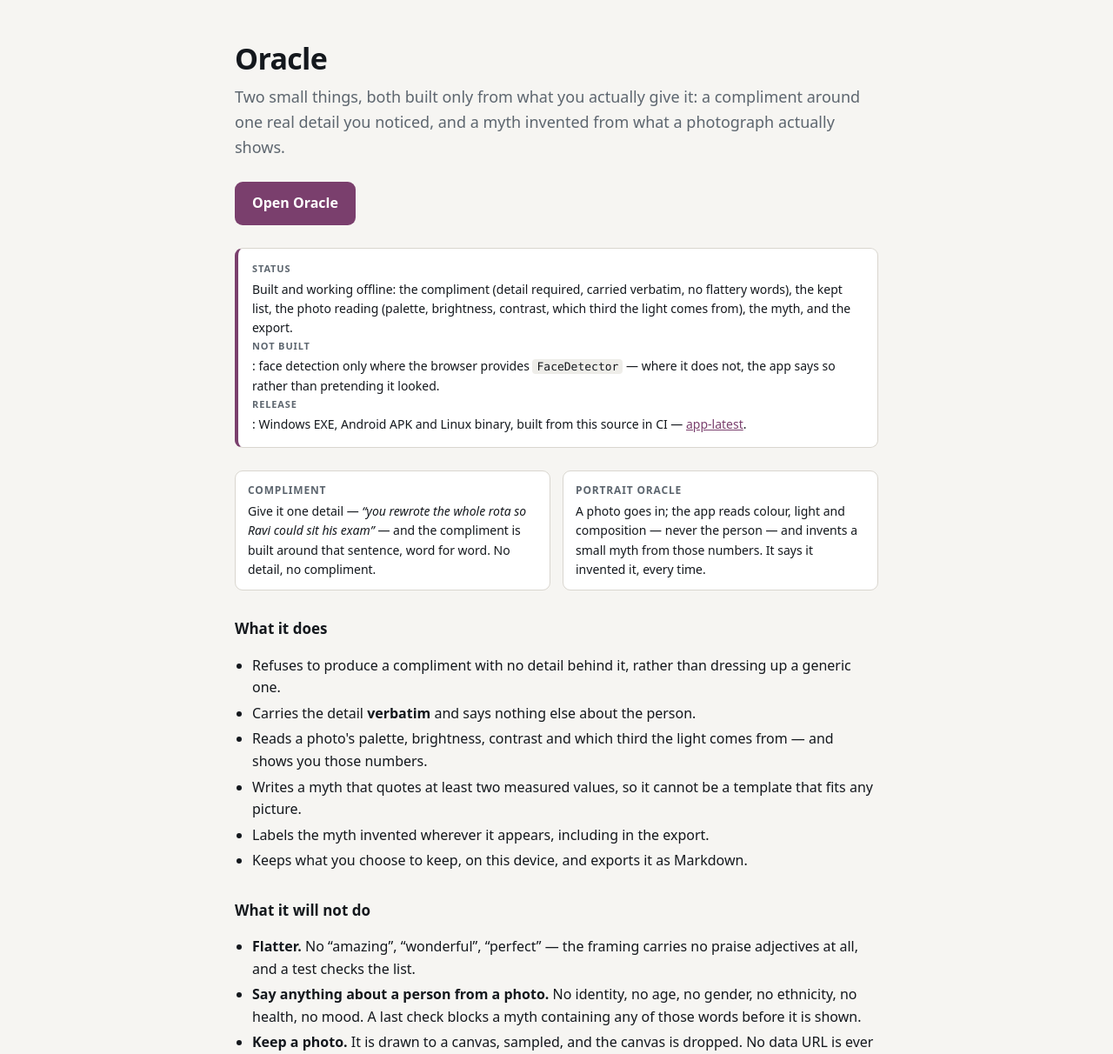
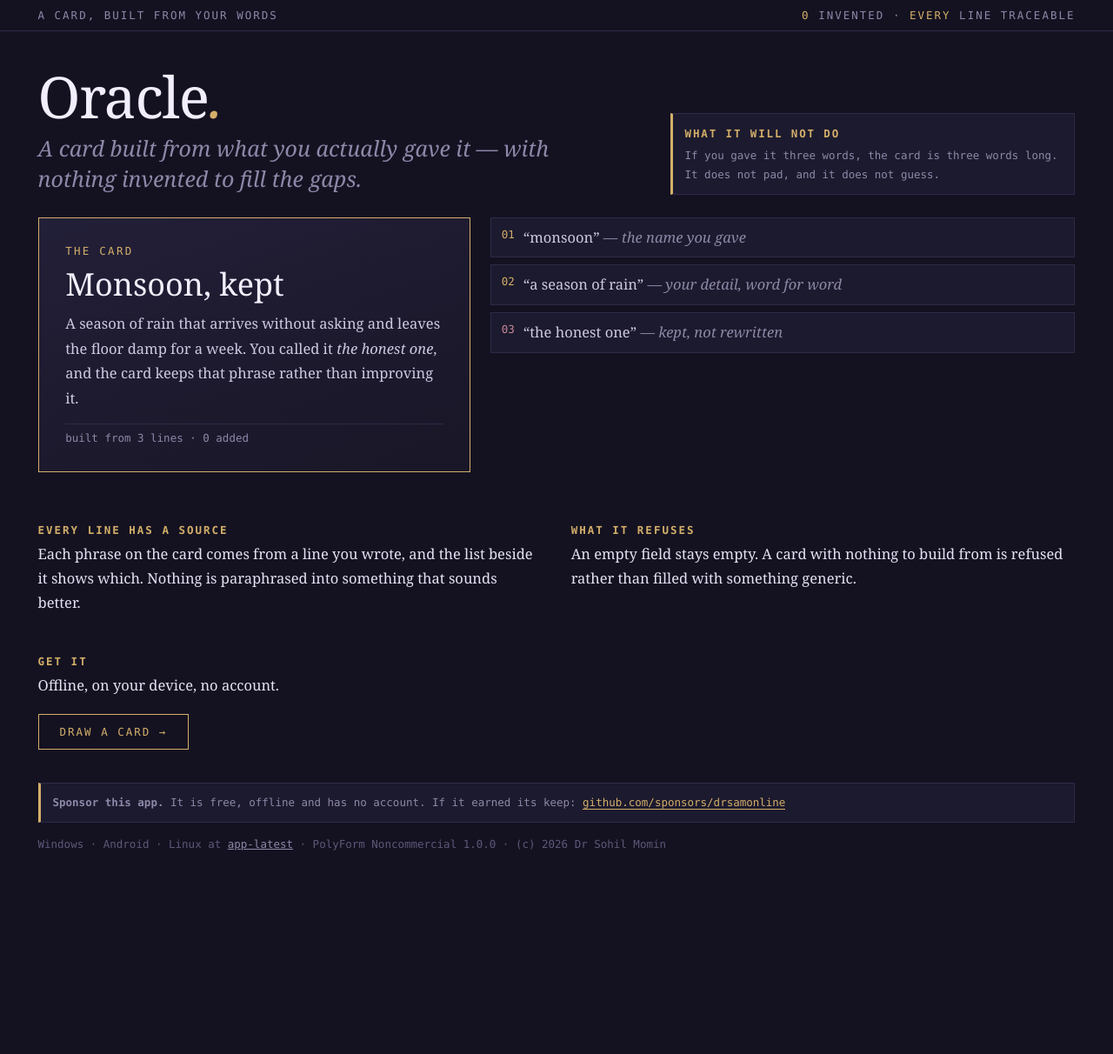
Before and after one commit to drsamonline/app-oracle, a website: page docs/index.html in a window 1280 px wide. Shown: the top 1212 px of the page at 87% size. After the commit the page ends 1040 px from the top, so only its background shows below. Drawn offline with Linux system fonts and the light colour scheme.

Commit message:
design: Oracle becomes a card on a table, at any width
The card and its source lines side by side from 900px: the card in gold on a dark table, and beside it the three
lines it was built from, numbered, with the kept phrase in rose and 'word for word' marked. The promise sits beside
the title at desktop width: if you gave it three words, the card is three words long.

Prose steps 1 to 2 to 3 columns. Every size is a clamp.

```diff
--- a/docs/index.html
+++ b/docs/index.html
@@ -1,107 +1,104 @@
 <!DOCTYPE html>
 <html lang="en-IN">
 <head>
-<meta charset="utf-8">
-<meta name="viewport" content="width=device-width, initial-scale=1">
-<title>Oracle — a specific compliment, and a small invented myth</title>
-<meta name="description" content="A compliment built around one real detail you supply, and a small invented myth built from what a photo actually shows. Offline, on device, no account.">
-<meta name="theme-color" content="#101418">
+<meta charset="utf-8"><meta name="viewport" content="width=device-width, initial-scale=1">
+<title>Oracle — a card built from what you gave it</title>
+<meta name="description" content="A card built from what you actually gave it, with nothing invented to fill the gaps.">
+<meta name="theme-color" content="#141221">
 <style>
-  :root{--bg:#f6f5f2;--panel:#fff;--ink:#14181d;--muted:#5d666f;--line:#d9d6cf;--accent:#7a3f6d}
+  :root{--night:#141221;--panel:#1c1a2e;--line:#2e2a48;--fg:#e6e2f5;--dim:#8d88a8;--gold:#d4af6a;--rose:#c98a9a;
+        --serif:Georgia,"Iowan Old Style",serif;--mono:ui-monospace,Menlo,Consolas,monospace;
+        --s0:clamp(11px,.4vw + 10px,12.5px);--s1:clamp(14px,.55vw + 12px,16.5px);--s2:clamp(18px,1.2vw + 14px,25px);
+        --display:clamp(30px,5.4vw,66px);--gut:clamp(16px,3.4vw,58px)}
   *{box-sizing:border-box}
-  body{margin:0;background:var(--bg);color:var(--ink);font:16px/1.6 system-ui,-apple-system,"Segoe UI",Roboto,"Noto Sans",sans-serif}
-  main{max-width:780px;margin:0 auto;padding:48px 20px 64px}
-  h1{font-size:34px;line-height:1.15;letter-spacing:-.02em;margin:0 0 10px}
-  .lede{font-size:18px;color:var(--muted);margin:0 0 26px}
-  .cta{display:inline-block;background:var(--accent);color:#fff;text-decoration:none;font-weight:600;padding:12px 20px;border-radius:9px}
-  .status{margin:26px 0;padding:14px 16px;border:1px solid var(--line);border-left:4px solid var(--accent);border-radius:9px;background:var(--panel);font-size:14px}
-  .status b{display:block;font-size:11px;text-transform:uppercase;letter-spacing:.08em;color:var(--muted);margin-bottom:4px}
-  h2{font-size:17px;margin:30px 0 8px}
-  ul{padding-left:20px}li{margin:4px 0}
-  code{font-family:ui-monospace,"SF Mono",Menlo,Consolas,monospace;font-size:13px;background:#eeede9;padding:1px 5px;border-radius:4px}
-  table{border-collapse:collapse;width:100%;font-size:14px;margin-top:8px}
-  th,td{text-align:left;border-bottom:1px solid var(--line);padding:7px 8px;vertical-align:top}
-  th{color:var(--muted);font-weight:600;font-size:11px;text-transform:uppercase;letter-spacing:.06em}
-  footer{margin-top:44px;padding-top:18px;border-top:1px solid var(--line);color:var(--muted);font-size:12px}
-  a{color:var(--accent)}
-  .two{display:grid;grid-template-columns:1fr 1fr;gap:14px;margin-top:10px}
-  @media(max-width:700px){.two{grid-template-columns:1fr}}
-  .box{background:var(--panel);border:1px solid var(--line);border-radius:9px;padding:12px 14px;font-size:14px}
-  .box b{display:block;font-size:12px;text-transform:uppercase;letter-spacing:.07em;color:var(--muted);margin-bottom:4px}
+  body{margin:0;background:var(--night);color:var(--fg);font-family:var(--serif)}
+  .table{max-width:1660px;margin:0 auto;padding:0 0 58px}
+  .bar{display:flex;justify-content:space-between;gap:1rem;flex-wrap:wrap;padding:10px var(--gut);border-bottom:1px solid var(--line);
+       font-family:var(--mono);font-size:var(--s0);letter-spacing:.16em;text-transform:uppercase;color:var(--dim)}
+  .bar b{color:var(--gold);font-weight:400}
+  .head{display:grid;gap:clamp(14px,2.2vw,36px);padding:clamp(22px,3.2vw,50px) var(--gut) clamp(14px,2vw,26px);grid-template-columns:1fr}
+  @media (min-width:960px){.head{grid-template-columns:minmax(0,1.2fr) minmax(0,.8fr);align-items:end}}
+  h1{font-size:var(--display);line-height:1;margin:0;letter-spacing:-.02em;font-weight:400;color:#f2eefc}
+  h1 em{color:var(--gold)}
+  .head p{margin:10px 0 0;font-size:var(--s2);line-height:1.42;color:var(--dim);max-width:44ch;font-style:italic}
+  .promise{border:1px solid var(--line);border-left:3px solid var(--gold);background:var(--panel);padding:12px 14px;
+           font-family:var(--mono);font-size:var(--s0);color:var(--dim);line-height:1.7}
+  .promise b{display:block;color:var(--gold);letter-spacing:.15em;text-transform:uppercase;margin-bottom:4px}
+  /* the card: one big card on desktop, full width on a phone */
+  .spread{display:grid;gap:clamp(12px,1.8vw,26px);padding:0 var(--gut) clamp(16px,2vw,26px);grid-template-columns:1fr}
+  @media (min-width:900px){.spread{grid-template-columns:minmax(0,.85fr) minmax(0,1.15fr)}}
+  .card{border:1px solid var(--gold);background:linear-gradient(160deg,#221f38,#191627);padding:clamp(16px,2.4vw,34px);
+        display:grid;gap:10px;align-content:start}
+  .card .k{font-family:var(--mono);font-size:var(--s0);letter-spacing:.18em;text-transform:uppercase;color:var(--gold)}
+  .card .t{font-size:clamp(22px,3vw,36px);line-height:1.15;color:#f2eefc}
+  .card .b{font-size:var(--s1);line-height:1.75;color:#cfc9e2}
+  .card .m{font-family:var(--mono);font-size:var(--s0);color:var(--dim);border-top:1px solid var(--line);padding-top:8px;margin-top:4px}
+  .lines{display:grid;gap:8px;align-content:start}
+  .ln{display:grid;grid-template-columns:auto 1fr;gap:10px;border:1px solid var(--line);background:var(--panel);padding:10px 12px;
+      font-size:var(--s1);line-height:1.5}
+  .ln .w{font-family:var(--mono);font-size:var(--s0);color:var(--gold);white-space:nowrap}
+  .ln.kept .w{color:var(--rose)}
+  .ln .v{color:#cfc9e2}
+  .ln .v em{color:var(--dim)}
+  .cols{display:grid;gap:clamp(18px,2.6vw,46px);padding:clamp(18px,2.6vw,36px) var(--gut) 0;grid-template-columns:1fr}
+  @media (min-width:860px){.cols{grid-template-columns:repeat(2,1fr)}}
+  @media (min-width:1380px){.cols{grid-template-columns:repeat(3,1fr)}}
+  h2{font-family:var(--mono);font-size:var(--s0);letter-spacing:.16em;text-transform:uppercase;color:var(--gold);margin:0 0 6px}
+  p{font-size:var(--s1);line-height:1.72;margin:0 0 12px}
+  .go{display:inline-block;border:1px solid var(--gold);color:var(--gold);padding:12px 24px;text-decoration:none;
+      font-family:var(--mono);font-size:var(--s0);letter-spacing:.16em;text-transform:uppercase;margin-top:6px}
+  .go:hover{background:var(--gold);color:#141221}
+  .sponsor{margin:clamp(22px,3vw,38px) var(--gut) 0;border:1px solid var(--line);border-left:3px solid var(--gold);background:var(--panel);
+           padding:12px 14px;font-family:var(--mono);font-size:var(--s0);color:var(--dim);line-height:1.6}
+  .sponsor a{color:var(--gold);text-decoration:none;border-bottom:1px solid currentColor}
+  .foot{margin:14px var(--gut) 0;font-family:var(--mono);font-size:var(--s0);color:#5d5878;line-height:1.8}
+  .foot a{color:var(--dim)}
+</style></head>
+<body><div class="table">
+  <div class="bar"><span>a card, built from your words</span><span><b>0</b> invented · <b>every</b> line traceable</span></div>
 
-  .sponsor{margin:24px 0 0;padding:12px 14px;border:1px solid rgba(128,128,128,.35);border-left:3px solid #c9a05a;
-           background:rgba(128,128,128,.07);border-radius:8px;font-size:12.5px;line-height:1.6}
-  .sponsor a{color:#c9a05a;text-decoration:none;border-bottom:1px solid currentColor}
-</style>
-</head>
-<body>
-<main>
-  <h1>Oracle</h1>
-  <p class="lede">Two small things, both built only from what you actually give it: a compliment around one real
-  detail you noticed, and a myth invented from what a photograph actually shows.</p>
-
-  <a class="cta" href="play/index.html">Open Oracle</a>
-
-  <div class="status">
-    <b>Status</b>
-    Built and working offline: the compliment (detail required, carried verbatim, no flattery words), the kept list,
-    the photo reading (palette, brightness, contrast, which third the light comes from), the myth, and the export.
-    <br><b>Not built</b>: face detection only where the
-    browser provides <code>FaceDetector</code> — where it does not, the app says so rather than pretending it looked.
-  <br><b>Release</b>: Windows EXE, Android APK and Linux binary, built from this source in CI — <a href="https://github.com/drsamonline/app-oracle/releases/tag/app-latest">app-latest</a>.</div>
-
-  <div class="two">
-    <div class="box"><b>Compliment</b>
-      Give it one detail — <em>“you rewrote the whole rota so Ravi could sit his exam”</em> — and the compliment is built
-      around that sentence, word for word. No detail, no compliment.</div>
-    <div class="box"><b>Portrait oracle</b>
-      A photo goes in; the app reads colour, light and composition — never the person — and invents a small myth from those
-      numbers. It says it invented it, every time.</div>
+  <div class="head">
+    <div>
+      <h1>Oracle<em>.</em></h1>
+      <p>A card built from what you actually gave it — with nothing invented to fill the gaps.</p>
+    </div>
+    <div class="promise"><b>what it will not do</b>If you gave it three words, the card is three words long. It does not pad, and it does not guess.</div>
   </div>
 
-  <h2>What it does</h2>
-  <ul>
-    <li>Refuses to produce a compliment with no detail behind it, rather than dressing up a generic one.</li>
-    <li>Carries the detail <strong>verbatim</strong> and says nothing else about the person.</li>
-    <li>Reads a photo's palette, brightness, contrast and which third the light comes from — and shows you those numbers.</li>
-    <li>Writes a myth that quotes at least two measured values, so it cannot be a template that fits any picture.</li>
-    <li>Labels the myth invented wherever it appears, including in the export.</li>
-    <li>Keeps what you choose to keep, on this device, and exports it as Markdown.</li>
-  </ul>
+  <div class="spread">
+    <div class="card">
+      <div class="k">the card</div>
+      <div class="t">Monsoon, kept</div>
+      <div class="b">A season of rain that arrives without asking and leaves the floor damp for a week. You called it <em>the honest one</em>, and the card keeps that phrase rather than improving it.</div>
+      <div class="m">built from 3 lines · 0 added</div>
+    </div>
+    <div class="lines">
+      <div class="ln"><span class="w">01</span><span class="v">“monsoon” <em>— the name you gave</em></span></div>
+      <div class="ln"><span class="w">02</span><span class="v">“a season of rain” <em>— your detail, word for word</em></span></div>
+      <div class="ln kept"><span class="w">03</span><span class="v">“the honest one” <em>— kept, not rewritten</em></span></div>
+    </div>
+  </div>
 
-  <h2>What it will not do</h2>
-  <ul>
-    <li><strong>Flatter.</strong> No “amazing”, “wonderful”, “perfect” — the framing carries no praise adjectives at all, and a test checks the list.</li>
-    <li><strong>Say anything about a person from a photo.</strong> No identity, no age, no gender, no ethnicity, no health, no mood. A last check blocks a myth containing any of those words before it is shown.</li>
-    <li><strong>Keep a photo.</strong> It is drawn to a canvas, sampled, and the canvas is dropped. No data URL is ever written to storage.</li>
-    <li><strong>Invent a myth from a photo it could not read.</strong> If a face detector is present and finds no face, it refuses and says so, with the photo still on screen.</li>
-    <li><strong>Upload anything.</strong> No network at runtime; CSP <code>connect-src 'none'</code>.</li>
-  </ul>
+  <div class="cols">
+    <div>
+      <h2>Every line has a source</h2>
+      <p>Each phrase on the card comes from a line you wrote, and the list beside it shows which. Nothing is paraphrased into something that sounds better.</p>
+    </div>
+    <div>
+      <h2>What it refuses</h2>
+      <p>An empty field stays empty. A card with nothing to build from is refused rather than filled with something generic.</p>
+    </div>
+    <div>
+      <h2>Get it</h2>
+      <p>Offline, on your device, no account.</p>
+      <a class="go" href="play/index.html">draw a card →</a>
+    </div>
+  </div>
 
-  <h2>When things go wrong</h2>
-  <table>
-    <tr><th>Case</th><th>What happens</th></tr>
-    <tr><td>Bad input</td><td>A missing detail asks for one instead of producing a generic compliment; a blank name is refused; a non-image file is refused by type.</td></tr>
-    <tr><td>No network</td><td>Nothing changes — generation and the photo reading are on the device.</td></tr>
-    <tr><td>Storage full or unavailable</td><td>The compliment or myth is still generated and shown; keeping it fails with a notice saying it was not kept.</td></tr>
-    <tr><td>Corrupt saved state</td><td>An unreadable kept list is reported and offered for export, and is never replaced by an empty list without you saying so.</td></tr>
-  </table>
-
-  <h2>How to run it</h2>
-  <ul>
-    <li><strong>Here</strong>: <a href="play/index.html">play/index.html</a>, or install it from your browser's menu.</li>
-    <li><strong>Offline file</strong>: open <code>docs/play/index.html</code> straight from disk.</li>
-    <li><strong>Tests</strong>: <code>node tests/self-tests.js</code> — the Compliment spec's countable “done means” is asserted there.</li>
-  </ul>
-
-    <div class="sponsor">
+  <div class="sponsor">
     <strong>Sponsor this app.</strong> It is free, offline and has no account. If it earned its keep:
     <a href="https://github.com/sponsors/drsamonline">github.com/sponsors/drsamonline</a>
   </div>
-<footer>
-    PolyForm Noncommercial 1.0.0 · (c) 2026 Dr Sohil Momin ·
-    <a href="https://github.com/drsamonline/app-oracle">source</a>
-  </footer>
-</main>
-</body>
-</html>
+  <p class="foot">Windows · Android · Linux at <a href="https://github.com/drsamonline/app-oracle/releases/tag/app-latest">app-latest</a> ·
+  PolyForm Noncommercial 1.0.0 · (c) 2026 Dr Sohil Momin</p>
+</div></body></html>
```
Also changed, not shown: docs/play/icon-192.png, docs/play/icon-512.png.
